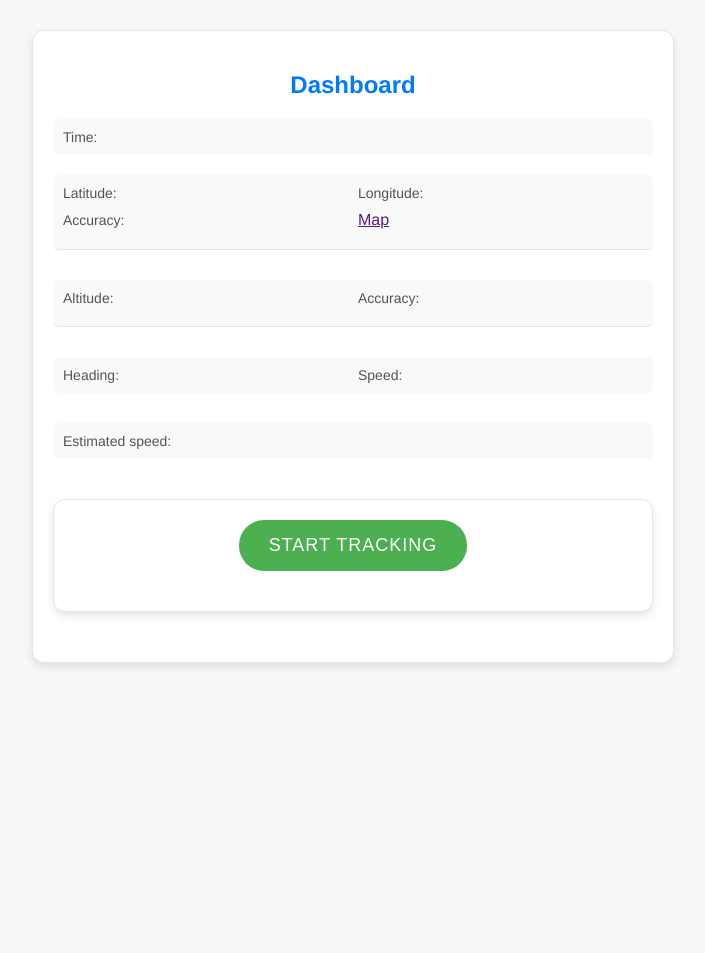
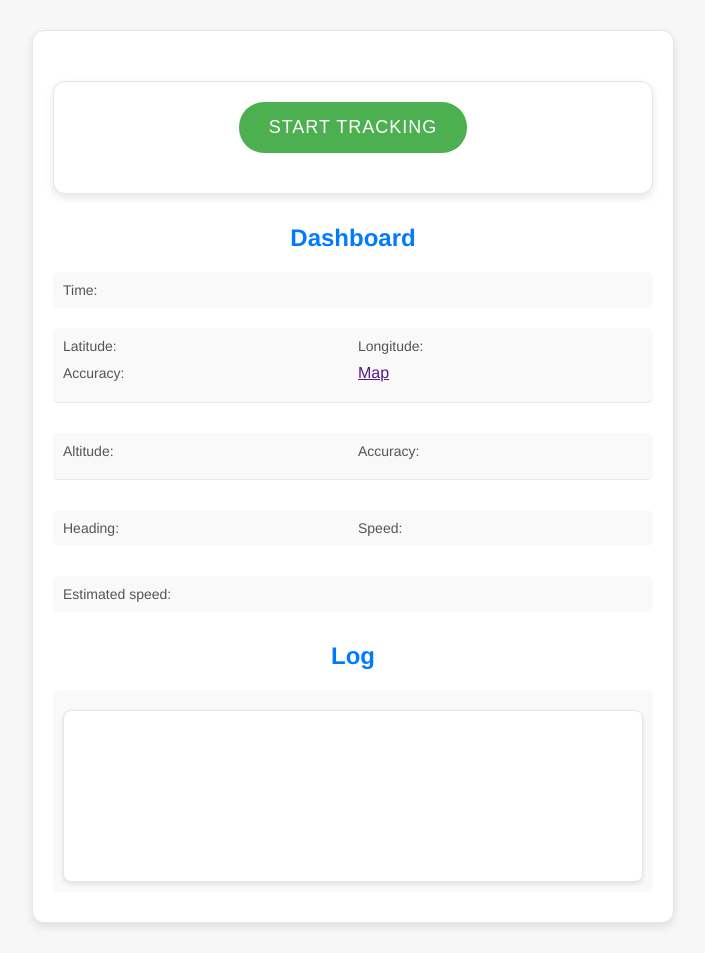
Before and after one commit to Takuya-Okuyama/tracking, a plain HTML site: page index.html in a window 1280 px wide. Shown: the whole page, without its empty margins (287-992 px from the left). Before the commit the page ends 800 px from the top, so only its background shows below. Drawn offline with Linux system fonts and the light colour scheme.

Commit message:
Add files via upload

```diff
--- a/index.html
+++ b/index.html
@@ -16,6 +16,14 @@
 <body>
     <div class="container">
         <div class="info-block">
+            <div class="container">
+                <button id="trackingButton">Start Tracking</button>
+
+                <!-- トラッキング開始時刻を表示するスペース -->
+                <div id="trackingStartTime" class="tracking-time"></div>
+                <div id="trackingEndTime" class="tracking-time"></div>
+            </div>
+
             <h2>Dashboard</h2>
             <div class="info">
                 <div class="info-item"><span>Time:</span> <span id="timestamp"></span></div>
@@ -44,14 +52,11 @@
             <div class="info">
                 <div class="info-item"><span>Estimated speed:</span> <span id="estimated_speed"></span></div>
             </div>
-        </div>
 
-        <div class="container">
-            <button id="trackingButton">Start Tracking</button>
-
-            <!-- トラッキング開始時刻を表示するスペース -->
-            <div id="trackingStartTime" class="tracking-time"></div>
-            <div id="trackingEndTime" class="tracking-time"></div>
+            <h2>Log</h2>
+            <div class="info">
+                <div class="info-item"><textarea id="log" readonly></textarea>
+            </div>
         </div>
     </div>
 </body>
--- a/script.js
+++ b/script.js
@@ -7,6 +7,8 @@ if ('serviceWorker' in navigator) {
         });
     });
 }
+
+var logElement = null;
 
 // IDを格納するための変数、watchPosition関数から得られる
 let watchId = null;
@@ -91,6 +93,11 @@ function degreesToRadians(degrees) {
     return degrees * Math.PI / 180;
 }
 
+function addToLog(text) {
+    var logElement = document.getElementById('log');
+    logElement.innerHTML += text + '<br>'; // 改行を追加するために <br> を使用
+}
+
 // 位置情報を取得してDBに保存する関数
 function saveLocation(position) {
     const currentTime = position.timestamp;
@@ -105,16 +112,11 @@ function saveLocation(position) {
         heading: position.coords.heading,
         speed: position.coords.speed
     };
-    consol.log("-----");
-    console.log(locationData);
 
     // 移動距離と移動時間から、移動速度を算出
     const elapsed_time = (currentTime - previousTime) / 3600000.0; // hour
     const distance = calculateDistance(previousLat, previousLon, locationData.latitude, locationData.longitude); // km
     const estimated_speed = distance / elapsed_time;
-    console.log(elapsed_time);
-    console.log(distance);
-    console.log(estimated_speed);
 
     // 速度計算用のデータを更新
     previousTime = currentTime;
@@ -133,6 +135,7 @@ function saveLocation(position) {
     document.getElementById('heading').innerText = locationData.heading !== null ? round(locationData.heading) : "N/A";
     document.getElementById('speed').innerText = locationData.speed !== null ? (locationData.speed.toFixed(1) + " m/s") : "N/A";
     document.getElementById('estimated_speed').innerText = estimated_speed !== null ? (estimated_speed.toFixed(0) + " kph") : "0 kph";
+    document.getElementById('log').innerHTML += JSON.stringify(locationData); + "<br />";
 
     // 前回の保存から10秒以上経過しているか確認
     //if (currentTime - lastSavedTime >= sampling_interval) {
@@ -151,6 +154,7 @@ function handleError(error) {
 
 document.addEventListener('DOMContentLoaded', function () {
     let isTracking = false;
+    logElement = document.getElementById('log');
 
     function startTracking() {
         // ファイル名
--- a/style.css
+++ b/style.css
@@ -139,3 +139,19 @@ option {
     display: flex;
     justify-content: space-between;
 }
+
+#log {
+    width: 100%; /* コンテナの幅いっぱいに広がるように */
+    height: 150px; /* 適切な高さ */
+    padding: 10px; /* 内側の余白 */
+    margin-top: 10px; /* 上部の余白 */
+    border: 1px solid #e6e6e6; /* 境界線のスタイル */
+    border-radius: 8px; /* 角を丸く */
+    box-shadow: 0 2px 4px rgba(0, 0, 0, 0.1); /* シャドウ効果 */
+    font-family: 'Helvetica Neue', Arial, sans-serif; /* フォントの指定 */
+    font-size: 16px; /* フォントサイズ */
+    line-height: 1.5; /* 行の高さ */
+    color: #333; /* テキストカラー */
+    background-color: #fff; /* 背景色 */
+    resize: none; /* サイズ変更不可 */
+}
```
